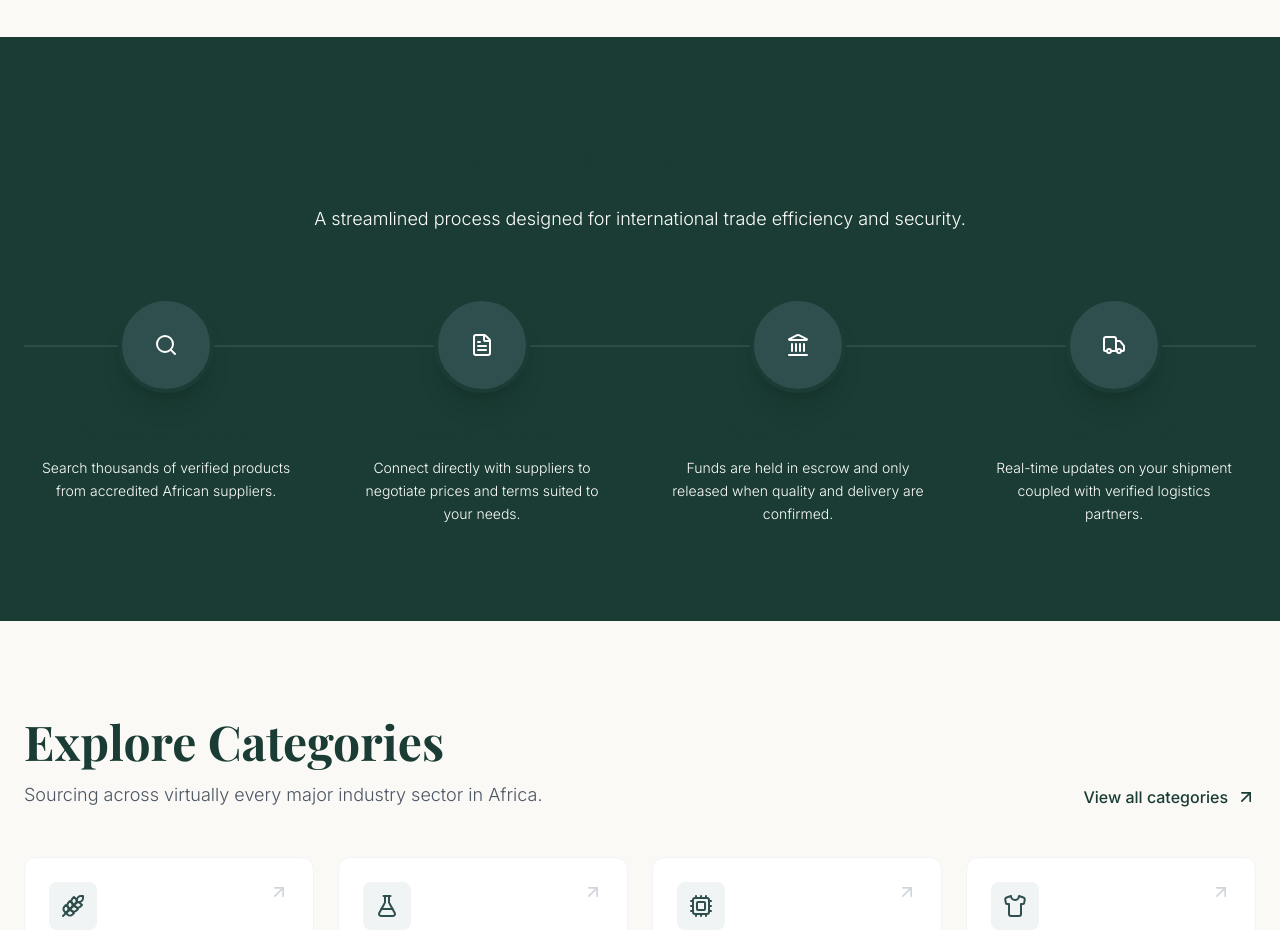
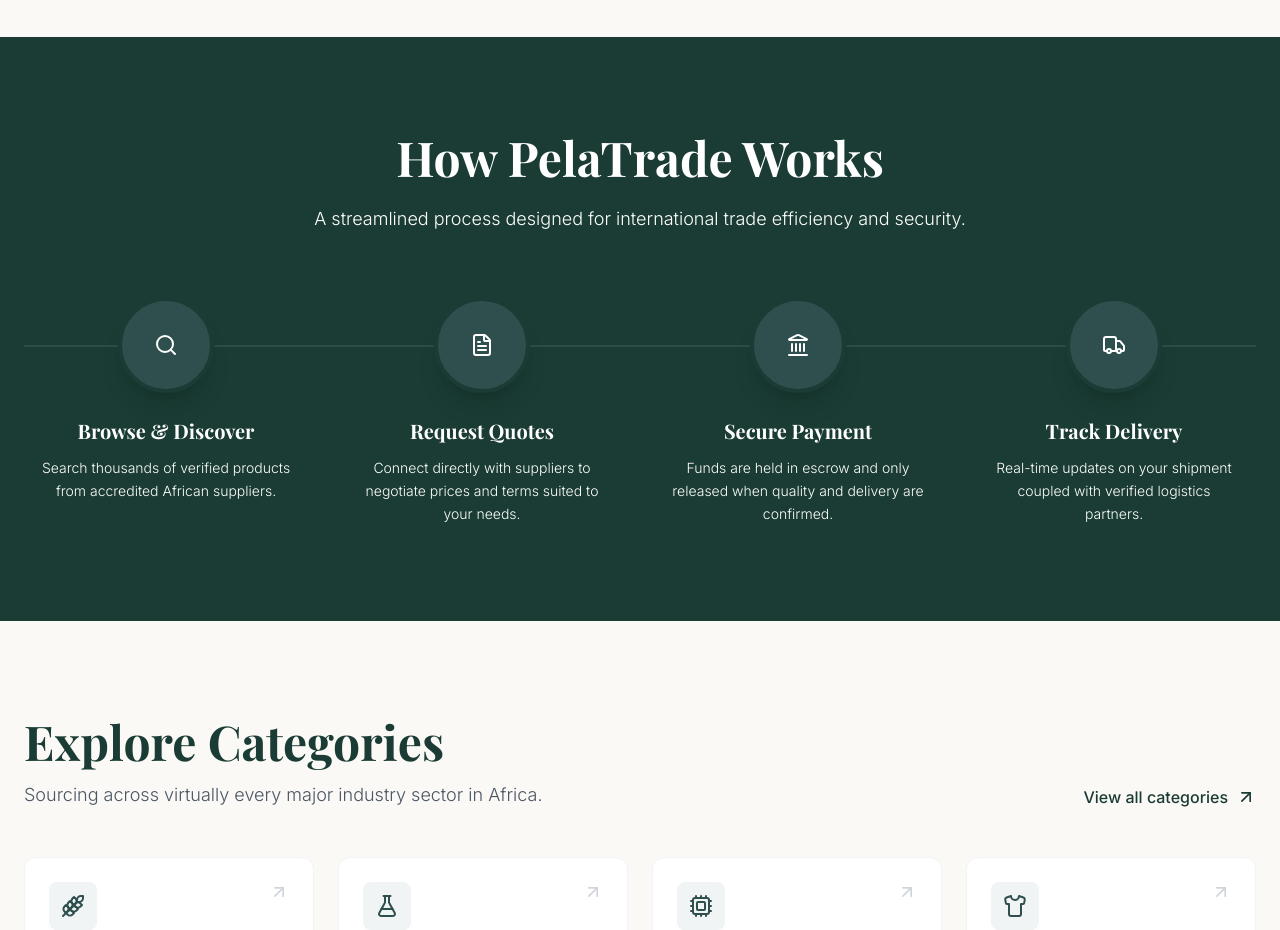
Before and after one commit to Abdulibraheem/pelagos-mvp, a React (Vite) app: page / in a window 1280 px wide. Shown: the part 1480-2410 px from the top of the page. Built offline with nearby package versions, Linux system fonts and the light colour scheme; no server answers; a web font is replaced by a local one.

Commit message:
how it works

```diff
--- a/src/components/HowItWorks.tsx
+++ b/src/components/HowItWorks.tsx
@@ -32,7 +32,7 @@
 
             <div className="container mx-auto px-6 relative z-10">
                 <div className="text-center mb-16">
-                    <h2 className="text-3xl md:text-5xl font-display font-bold mb-6">How PelaTrade Works</h2>
+                    <h2 className="text-3xl md:text-5xl font-display font-bold mb-6 text-white">How PelaTrade Works</h2>
                     <p className="text-pelatrade-200 text-lg max-w-2xl mx-auto font-light">
                         A streamlined process designed for international trade efficiency and security.
                     </p>
@@ -50,7 +50,7 @@
                             <div className="absolute top-0 right-0 -mr-4 text-6xl font-display font-bold text-white/5 opacity-0 group-hover:opacity-100 transition-opacity select-none">
                                 {index + 1}
                             </div>
-                            <h3 className="text-xl font-bold mb-3">{step.title}</h3>
+                            <h3 className="text-xl font-bold mb-3 text-white">{step.title}</h3>
                             <p className="text-pelatrade-200/80 font-light text-sm leading-relaxed px-4">
                                 {step.description}
                             </p>
```
